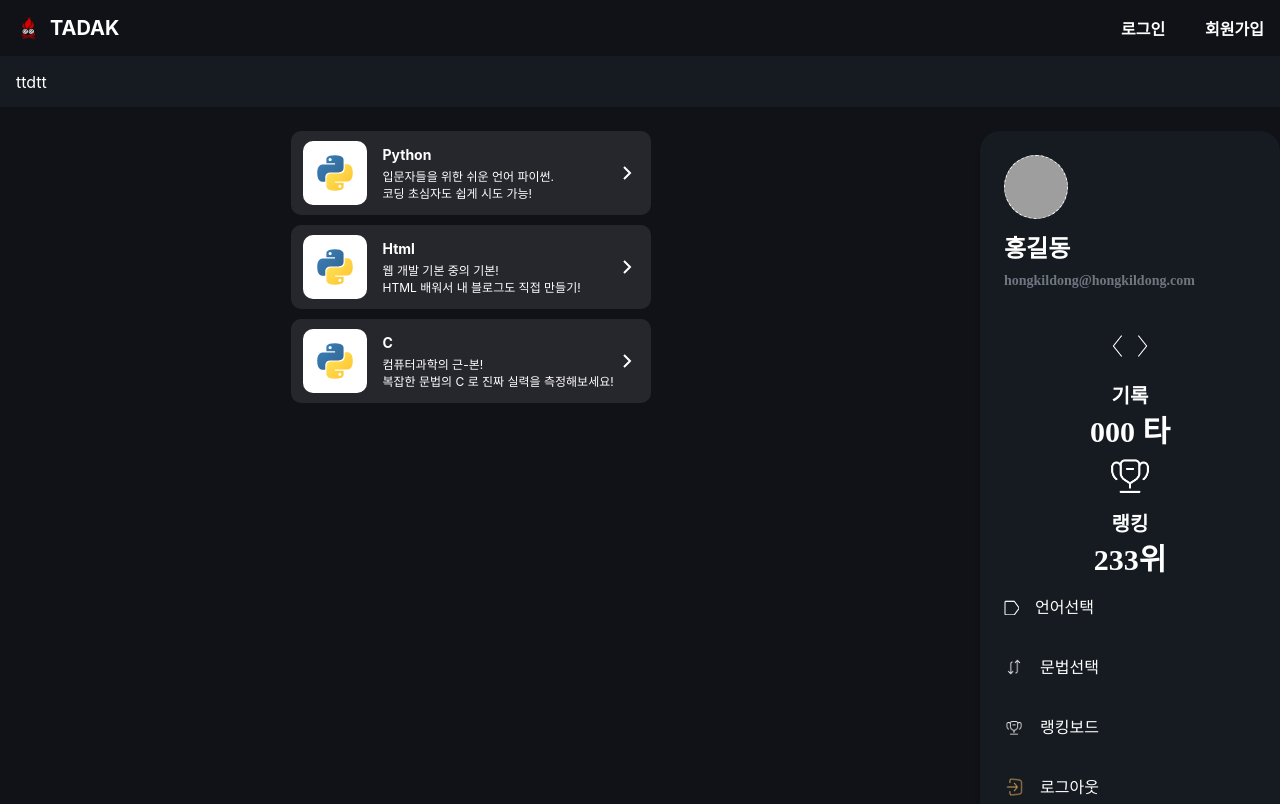
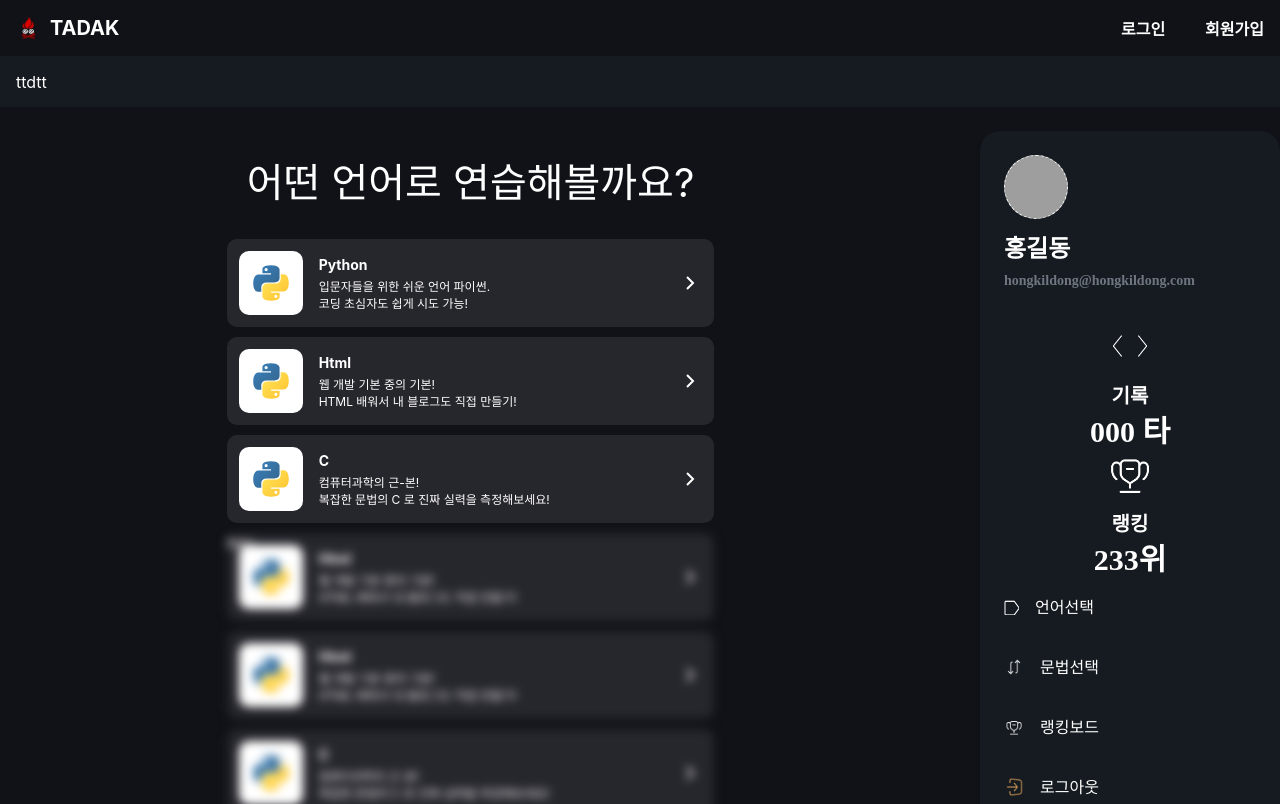
Before and after one commit to team-tadak/tadak-frontend, a React (Create React App) app: page /languageselect in a window 1280 px wide. Shown: the top 804 px of the page. Built offline with nearby package versions, Linux system fonts and the light colour scheme; no server answers; grey boxes are pictures that could not be loaded; a web font is replaced by a local one.

Commit message:
feat: add LanguageSelectTitle & BluredLanguageCardList, modify some styles

```diff
--- a/src/components/LanguageCard/styles.js
+++ b/src/components/LanguageCard/styles.js
@@ -9,11 +9,6 @@ export const CardContainer = styled.div`
     align-items: center;
     padding: 12px;
     gap: 16px;
-
-    width: 360px;
-    height: 84px;
-    left: 395px;
-    top: 906px;
 
     background: #26262D;
     border-radius: 10px;
--- a/src/pages/LanguageSelect/index.js
+++ b/src/pages/LanguageSelect/index.js
@@ -1,15 +1,16 @@
 import React from "react";
 import Breadcrumbs from "components/common/Breadcrumb";
 import UserContainer from "pages/MyPage/UserContainer";
-import ImgButton from "components/common/ImgButton";
-import SyntaxSelectComponent from "components/Syntax";
 
 import {
+  BluredLanguageCardList,
+  CenterText,
+  LanguageCardList,
   LanguageSelectContainer,
-  LanguageSelectContents,
+  LanguageSelectSection,
+  LanguageSelectTitle,
   LanguageSelectUserContainer
 } from "./style";
-import { css } from "@emotion/react";
 import LanguageCard from "components/LanguageCard";
 import PythonIcon from "components/common/icons/PythonIcon";
 
@@ -21,18 +22,26 @@ function LanguageSelect() {
   return (
     <>
       <Breadcrumbs></Breadcrumbs>
-      <LanguageSelectContents>
-
+      <LanguageSelectSection>
         <LanguageSelectContainer>
-          <LanguageCard link="/python" LangIcon={PythonIcon} title="Python" summary={pythonSummary}/>
-          <LanguageCard link="/html" LangIcon={PythonIcon} title="Html" summary={htmlSummary}/>
-          <LanguageCard link="/c" LangIcon={PythonIcon} title="C" summary={cSummary}/>
+          <LanguageCardList>
+            <LanguageSelectTitle>어떤 언어로 연습해볼까요?</LanguageSelectTitle>
+            <LanguageCard link="/python" LangIcon={PythonIcon} title="Python" summary={pythonSummary} />
+            <LanguageCard link="/html" LangIcon={PythonIcon} title="Html" summary={htmlSummary} />
+            <LanguageCard link="/c" LangIcon={PythonIcon} title="C" summary={cSummary} />
+            <BluredLanguageCardList>
+              <CenterText>hey</CenterText>
+              <LanguageCard link="/html" LangIcon={PythonIcon} title="Html" summary={htmlSummary} />
+              <LanguageCard link="/html" LangIcon={PythonIcon} title="Html" summary={htmlSummary} />
+              <LanguageCard link="/c" LangIcon={PythonIcon} title="C" summary={cSummary} />
+            </BluredLanguageCardList>
+          </LanguageCardList>
         </LanguageSelectContainer>
 
         <LanguageSelectUserContainer>
           <UserContainer></UserContainer>
         </LanguageSelectUserContainer>
-      </LanguageSelectContents>
+      </LanguageSelectSection>
     </>
   );
 }
--- a/src/pages/LanguageSelect/style.js
+++ b/src/pages/LanguageSelect/style.js
@@ -1,17 +1,6 @@
 import styled from "@emotion/styled/macro";
 
-export const LanguageSelectContainer = styled.div`
-    display: flex;
-    flex-direction: column;
-    align-items:center;
-    justify-content:center;
-    flex: none;
-    order: 0;
-    flex-grow: 1;
-    gap: 10px;
-`
-
-export const LanguageSelectContents = styled.div`
+export const LanguageSelectSection = styled.div`
     display: flex;
     flex-direction: row;
     align-items: flex-start;
@@ -19,6 +8,39 @@ export const LanguageSelectContents = styled.div`
     gap: 39px;
 `
 
+export const LanguageSelectContainer = styled.div`
+    display: flex;
+    flex-direction: column;
+    align-items:center;
+    order: 0;
+    flex-grow: 1;
+    gap: 10px;
+`
+
+export const LanguageSelectTitle = styled.div`
+    flex: 1 1 0;
+    font-style: bold;
+    font-size:40px;
+    margin: 20px;
+`
+
+export const LanguageCardList = styled.div`
+    display:flex;
+    flex-direction: column;
+    gap:10px;
+`
+
+export const BluredLanguageCardList = styled(LanguageCardList)`
+    filter: blur(5px);
+    pointer-events:none;
+`
+
+export const CenterText = styled.div`
+    position:absolute;
+    left:50;
+    top:50;
+`
+
 export const LanguageSelectUserContainer = styled.div`
     flex: none;
     order: 1;
```
